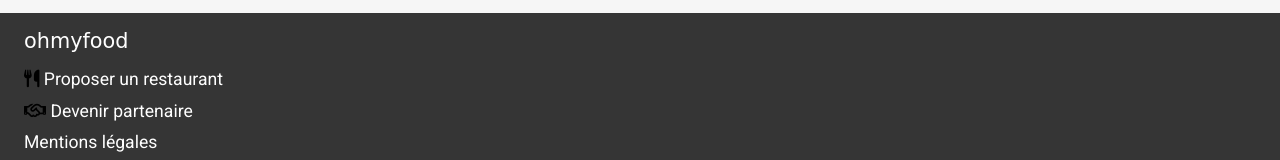
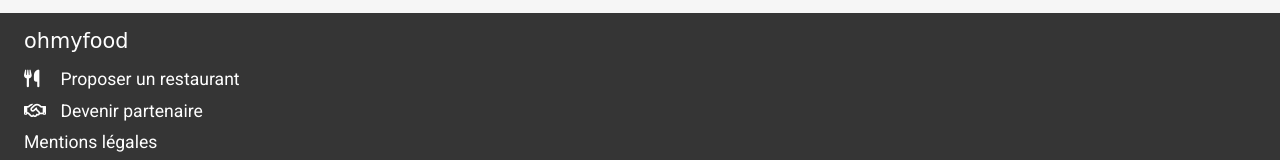
Before and after one commit to elodie-baeza/ElodieBaeza_3_09042021, a website: page index.html in a window 1280 px wide. Shown: the part 2119-2279 px from the top of the page. Drawn offline with Linux system fonts and the light colour scheme; a web font is replaced by a local one.

Commit message:
Resolve icon footer

```diff
--- a/index.html
+++ b/index.html
@@ -122,11 +122,11 @@
         <p class="footer__title">ohmyfood</p>
             <ul class="list-items">
                 <li class="list-items__item">
-                    <i class="fa fa-cutlery" aria-hidden="true"></i>
+                    <i class="fas fa-utensils" aria-hidden="true"></i>
                     <a href="#"> Proposer un restaurant </a>
                 </li>
                 <li class="list-items__item">
-                    <i class="fa fa-handshake-o" aria-hidden="true"></i>
+                    <i class="far fa-handshake" aria-hidden="true"></i>
                     <a href="#"> Devenir partenaire </a>
                 </li>
                 <li class="list-items__item">
--- a/sass/layout/_footer.scss
+++ b/sass/layout/_footer.scss
@@ -12,7 +12,7 @@
         .list-items__item{
             font-size: 1.1rem;
             padding-bottom: 0.7rem;
-                &__icon{
+                i{
                     width: 2rem;
                     color: white;
                 }
```
Also changed, not shown: public/css/style.css, sass/main.css, 1 other file.
